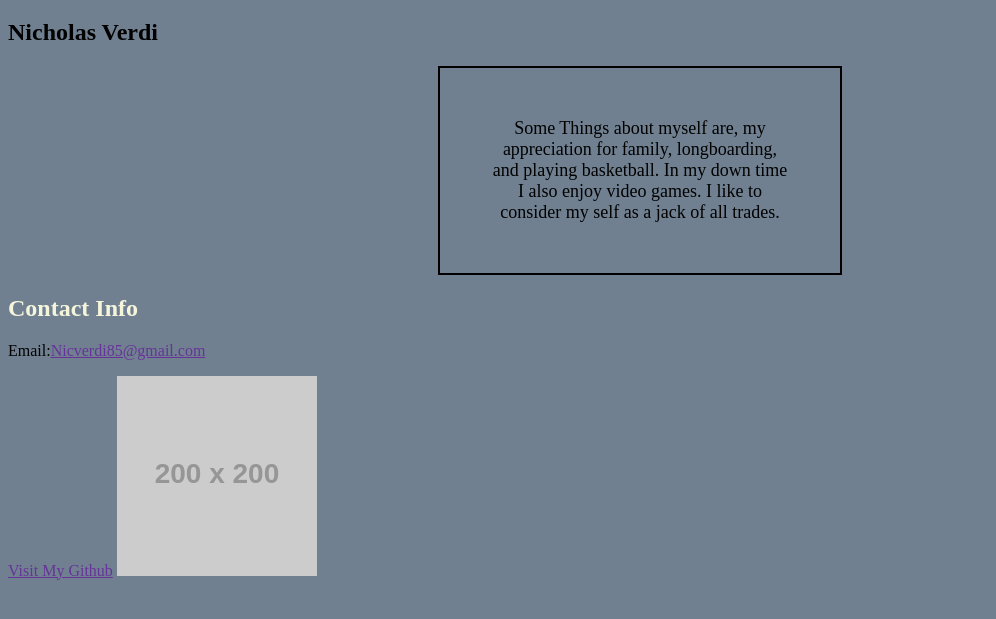
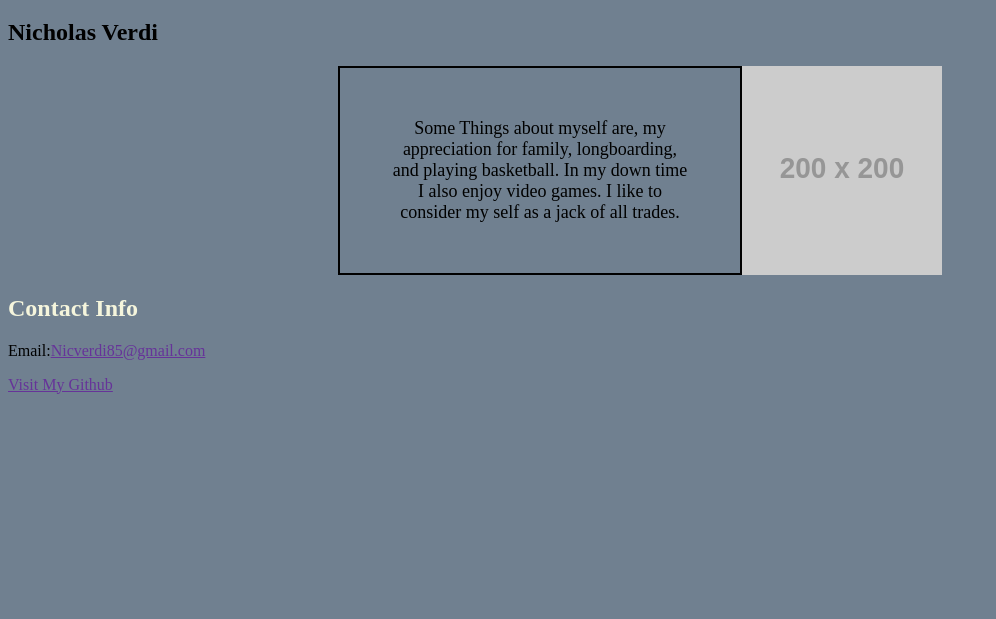
Before and after one commit to Verdster98/fullstack-refresher, a plain HTML site: page 01-html-css/student-bio/index.html in a window 1280 px wide. Shown: the part 61-680 px from the top of the page, without its empty margins (0-996 px from the left). Drawn offline with Linux system fonts and the light colour scheme; placeholder pictures from the web are drawn by us.

Commit message:
complete css display and flexbox basics

```diff
--- a/01-html-css/student-bio/index.html
+++ b/01-html-css/student-bio/index.html
@@ -9,12 +9,14 @@
 <body>
     <h1>Student Bio</h1>
     <h2>Nicholas Verdi</h2>
+    <div class="bio-container">
     <p class="bio">Some Things about myself are, my appreciation for family, longboarding, and playing basketball.
         In my down time I also enjoy video games. I like to consider my self as a jack of all trades.</p>
+        <img src="https://placehold.co/200x200" alt="Profile picture placeholder">
+    </div>
     <h2 id="contact-info">Contact Info</h2>
     <p> Email:<a href="mailto:nicverdi85@gmail.com">Nicverdi85@gmail.com</a>
     </p>
     <a href="https://github.com/Verdster98">Visit My Github</a>
-    <img src="https://placehold.co/200x200" alt="Profile picture placeholder">
 </body>
 </html>
--- a/01-html-css/student-bio/style.css
+++ b/01-html-css/student-bio/style.css
@@ -11,7 +11,7 @@ h1 {
     width: 300px;
     padding: 50px;
     border: solid 2px black;
-    margin: auto;
+    margin: 0;
     text-align: center;
 }
 
@@ -25,3 +25,7 @@ a {
 img {
     width: 200px;
 }
+.bio-container {
+    display: flex;
+    justify-content:center ;
+}
```
